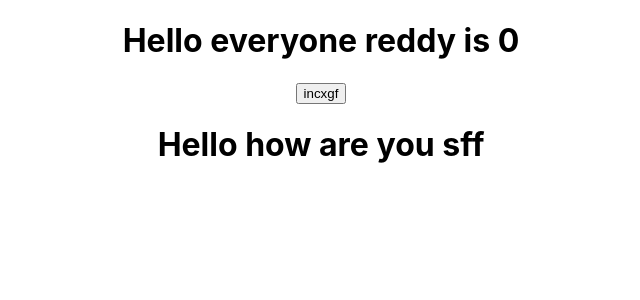
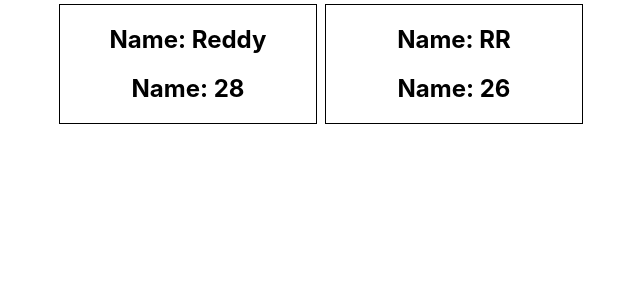
Before and after one commit to Hanumanthareddy884/react-learning, a React (Create React App) app: page / in a window 1280 px wide. Shown: the top 300 px of the page, without its empty margins (319-959 px from the left). Built offline with nearby package versions, Linux system fonts and the light colour scheme.

Commit message:
person info components

```diff
--- a/src/App.css
+++ b/src/App.css
@@ -36,3 +36,10 @@
     transform: rotate(360deg);
   }
 }
+
+.pers{
+width:20%;
+border: 1px solid;
+margin: 4px;
+display: inline-block;
+}
--- a/src/App.js
+++ b/src/App.js
@@ -1,7 +1,8 @@
-import logo from './logo.svg';
-import './App.css';
-import Simple from './simple.js';
-import SimpleFnCmp from './simpleFn.js'
+import logo from "./logo.svg";
+import "./App.css";
+import Simple from "./simple.js";
+import SimpleFnCmp from "./simpleFn.js";
+import PersInfo from "./components/PersInfo.js";
 function App() {
   return (
     <div className="App">
@@ -19,8 +20,10 @@ function App() {
           Learn React
         </a>
       </header> */}
-      <Simple></Simple>
-      <SimpleFnCmp name={"sff"}></SimpleFnCmp>
+      {/* <Simple></Simple>
+      <SimpleFnCmp name={"sff"}></SimpleFnCmp> */}
+      <PersInfo name={"Reddy"} age={"28"}></PersInfo>
+      <PersInfo name={"RR"} age={"26"}></PersInfo>
     </div>
   );
 }
--- /dev/null
+++ b/src/button_components.js
@@ -0,0 +1 @@
+import React, {Component} from 'react'
--- /dev/null
+++ b/src/components/PersInfo.js
@@ -0,0 +1,12 @@
+import React from "react";
+
+function PersInfo(props) {
+  return (
+    <div className="pers">
+      <h2>Name: {props.name}</h2>
+      <h2>Name: {props.age}</h2>
+    </div>
+  );
+}
+
+export default PersInfo;
```
